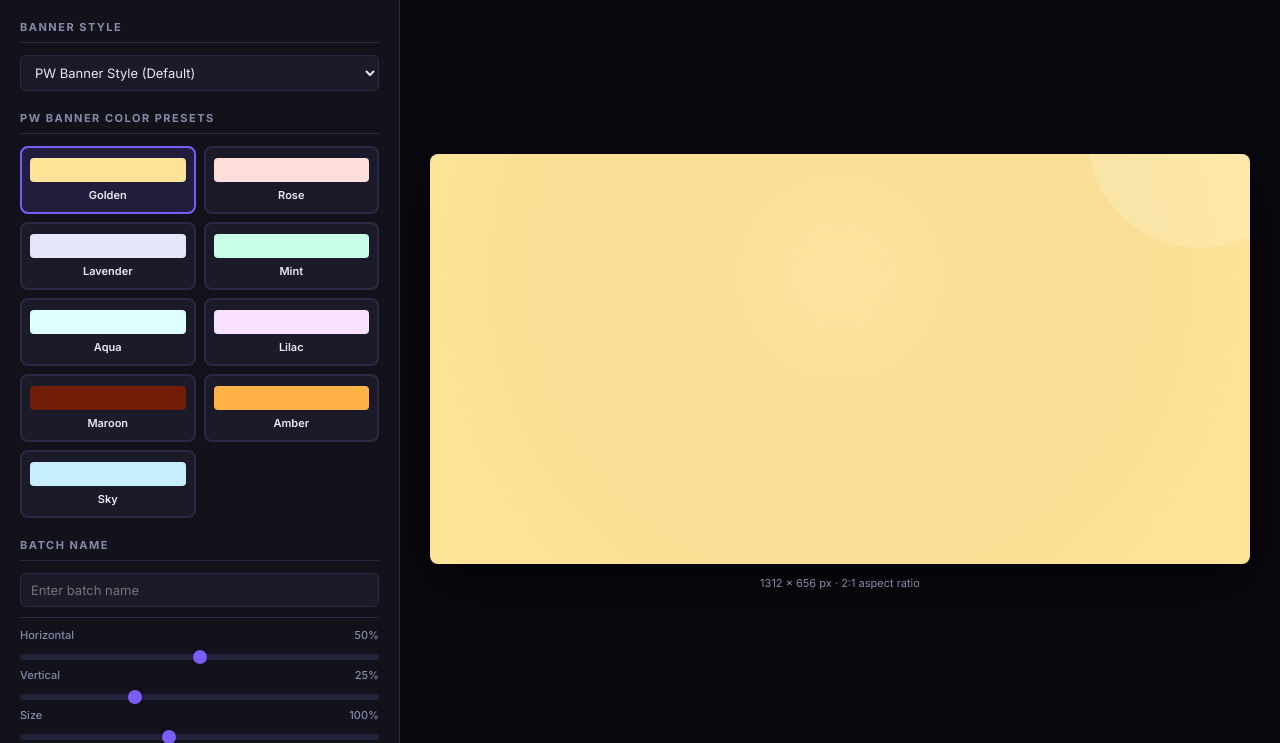
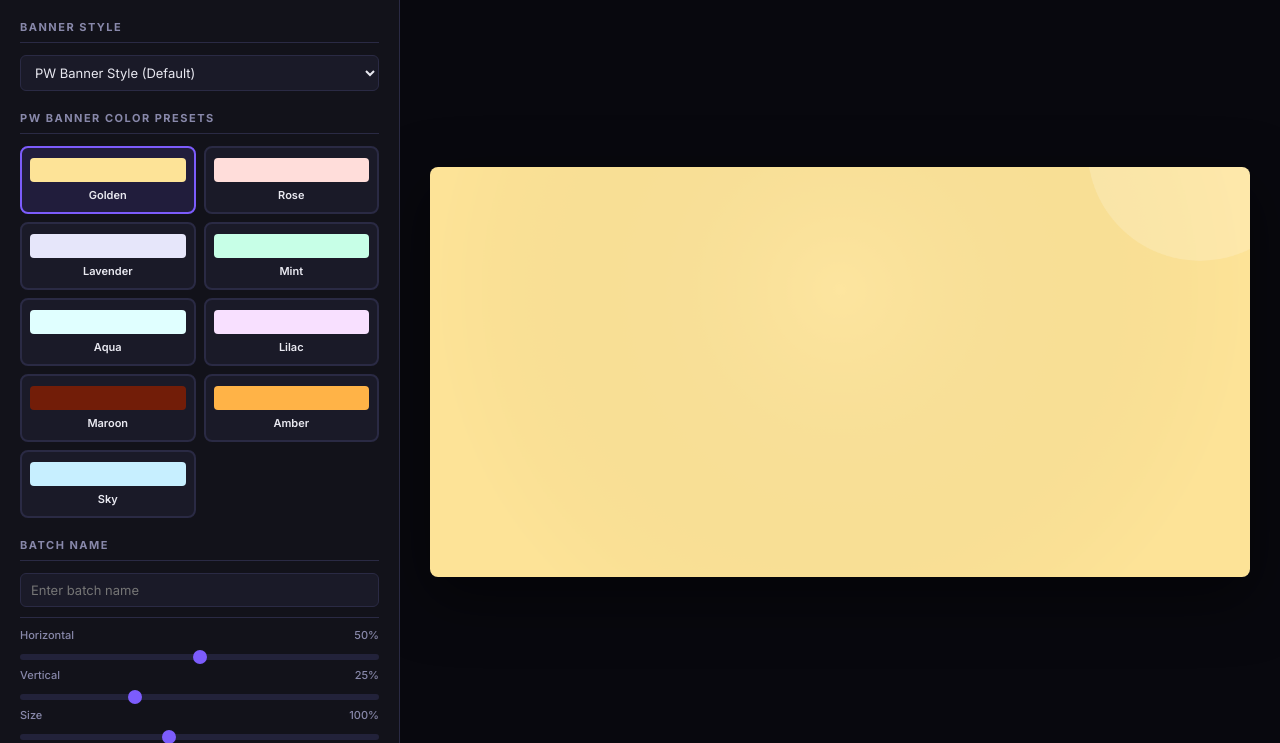
Before and after one commit to AaftaabAhmadKhan1/pw-banner-generator, a Flask app: page / in a window 1280 px wide. Shown: the part 75-818 px from the top of the page. Run offline with Flask 3, Linux system fonts and the light colour scheme; some web fonts are replaced.

Commit message:
Remove banner size footer text

```diff
--- a/templates/index.html
+++ b/templates/index.html
@@ -370,7 +370,6 @@
     <div class="canvas-wrap">
       <canvas id="bannerCanvas" width="1312" height="656"></canvas>
     </div>
-    <div class="size-label" id="sizeLabel">1312 x 656 px &middot; 2:1 aspect ratio</div>
   </div>
 </div>
 
```
